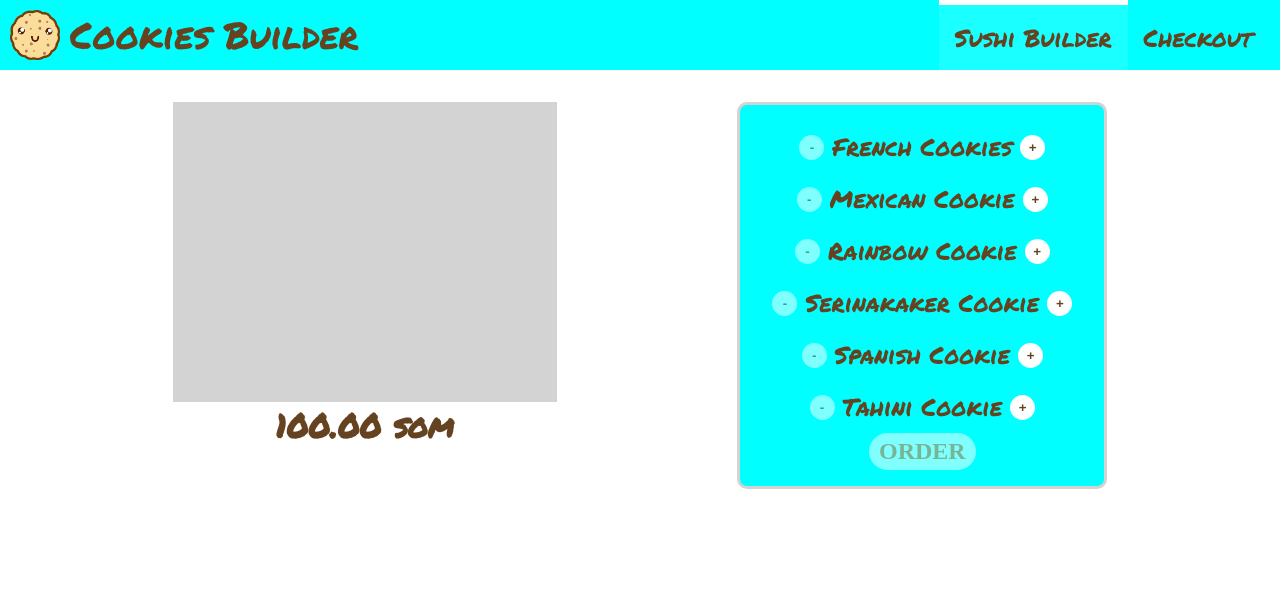
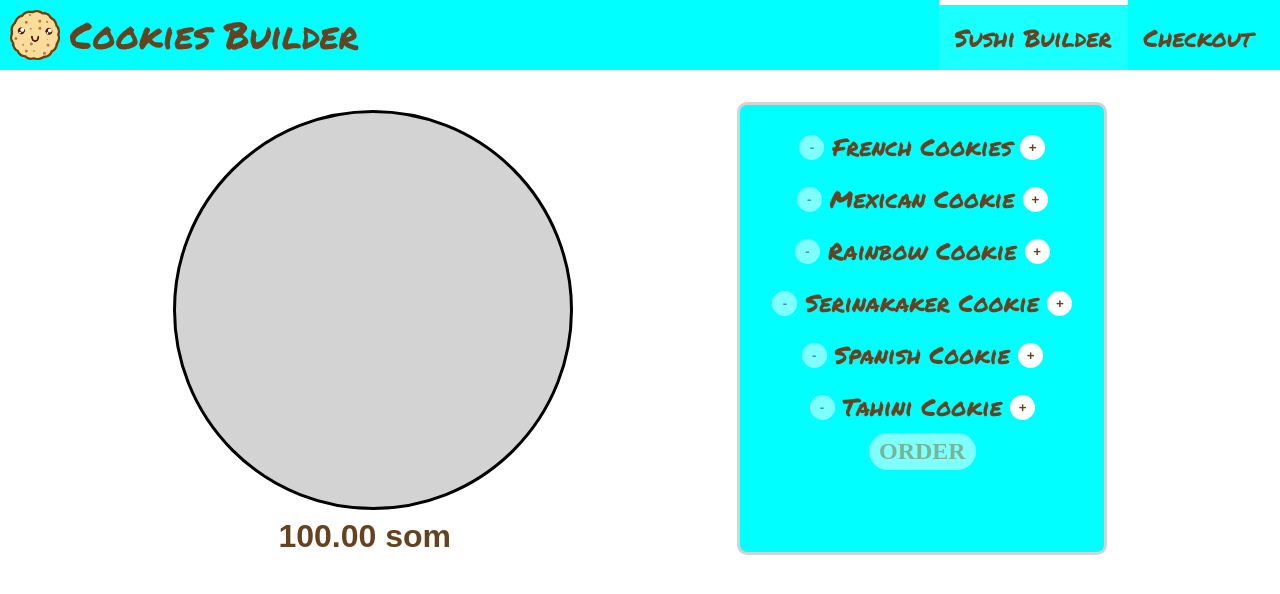
Before and after one commit to Nursen-Okenov/Cookies-Builder, a React (Create React App) app: page / in a window 1280 px wide. Shown: the top 594 px of the page. Built offline with nearby package versions, Linux system fonts and the light colour scheme.

Commit message:
Change builder

```diff
--- a/src/components/CookiesBuilder/CookiesKit/Cookies/Cookies.js
+++ b/src/components/CookiesBuilder/CookiesKit/Cookies/Cookies.js
@@ -1,8 +1,52 @@
-import React from "react";
+import React, { memo } from "react";
 import classes from "./Cookies.module.css";
 
-export default ({ type }) => {
+export default memo(({ type }) => {
   const cookiesClasses = [classes.Cookies, classes[type]];
 
-  return <div className={cookiesClasses.join(" ")}></div>;
-};
+  let stylePos = null;
+  const getPosition = (ir) => {
+    const pd = 360;
+    const pr = pd / 2;
+
+    const ix = Math.round(Math.random() * pd);
+    const iy = Math.round(Math.random() * pd);
+
+    const distance =
+      Math.sqrt(Math.pow(ix - pr, 2) + Math.pow(iy - pr, 2)) + ir;
+
+    return distance < pr ? { x: ix - ir, y: iy - ir } : getPosition(ir);
+  };
+
+  switch (type) {
+    case "FrenchCookies":
+      cookiesClasses.push(classes.FrenchCookies);
+      break;
+    case "MexicanCookie":
+      cookiesClasses.push(classes.MexicanCookie);
+      break;
+    case "RainbowCookie":
+      cookiesClasses.push(classes.RainbowCookie);
+      break;
+    case "SerinakakerCookie":
+      cookiesClasses.push(classes.SerinakakerCookie);
+      break;
+    case "SpanishСookie":
+      cookiesClasses.push(classes.SpanishСookie);
+      break;
+    case "TahiniСookie":
+    default:
+      cookiesClasses.push(classes.TahiniСookie);
+      break;
+  }
+
+  const position = getPosition(50 / 2);
+
+  stylePos = {
+    position: "absolute",
+    top: position.y + "px",
+    left: position.x + "px",
+  };
+
+  return <div style={stylePos} className={cookiesClasses.join(" ")}></div>;
+});
--- a/src/components/CookiesBuilder/CookiesKit/CookiesKit.module.css
+++ b/src/components/CookiesBuilder/CookiesKit/CookiesKit.module.css
@@ -1,34 +1,31 @@
-.CookiesKit {
-  padding: 0 .5rem;
-  width: 100%;
-}
 .CookiesKit .bento {
-  padding: 1rem;
-  padding-top: 1rem;
+  border: 3px solid black;
+  background-color: lightgray;
+
   margin: 0 auto;
-
-  background-color: lightgray;
-  width: 100%;
-  min-height: 300px;
-
+  width: 400px;
+  height: 400px;
+  margin: 8px;
+  align-items: center;
   display: flex;
-  flex-flow: row wrap;
-  align-content: flex-start;
+  flex-direction: column;
   justify-content: center;
-
+  flex-flow: wrap;
   overflow: hidden;
+  border-radius: 100%;
+  position: relative;
 }
 .CookiesKit .price {
   font-size: 2rem;
   text-align: center;
   color: #654321;
 
-  font-family: "Permanent Marker", cursive;
+  font-family:  Arial, Helvetica, sans-serif;
   font-weight: bold;
 }
 
 @media (min-width: 400px) {
-  .CookiesKit {
+  .CookiesKit  {
     width: 400px;
   }
 }
--- a/src/components/UI/Navigation/NavigationItem/NavigationItem.module.css
+++ b/src/components/UI/Navigation/NavigationItem/NavigationItem.module.css
@@ -4,7 +4,7 @@
   padding: 1rem;
   height: 50px;
 
-  font-family: "Permanent Marker", cursive;;
+  font-family: "Permanent Marker", cursive;
   text-decoration: none;
   color: #654321;
   font-size: 1.5rem;
```
